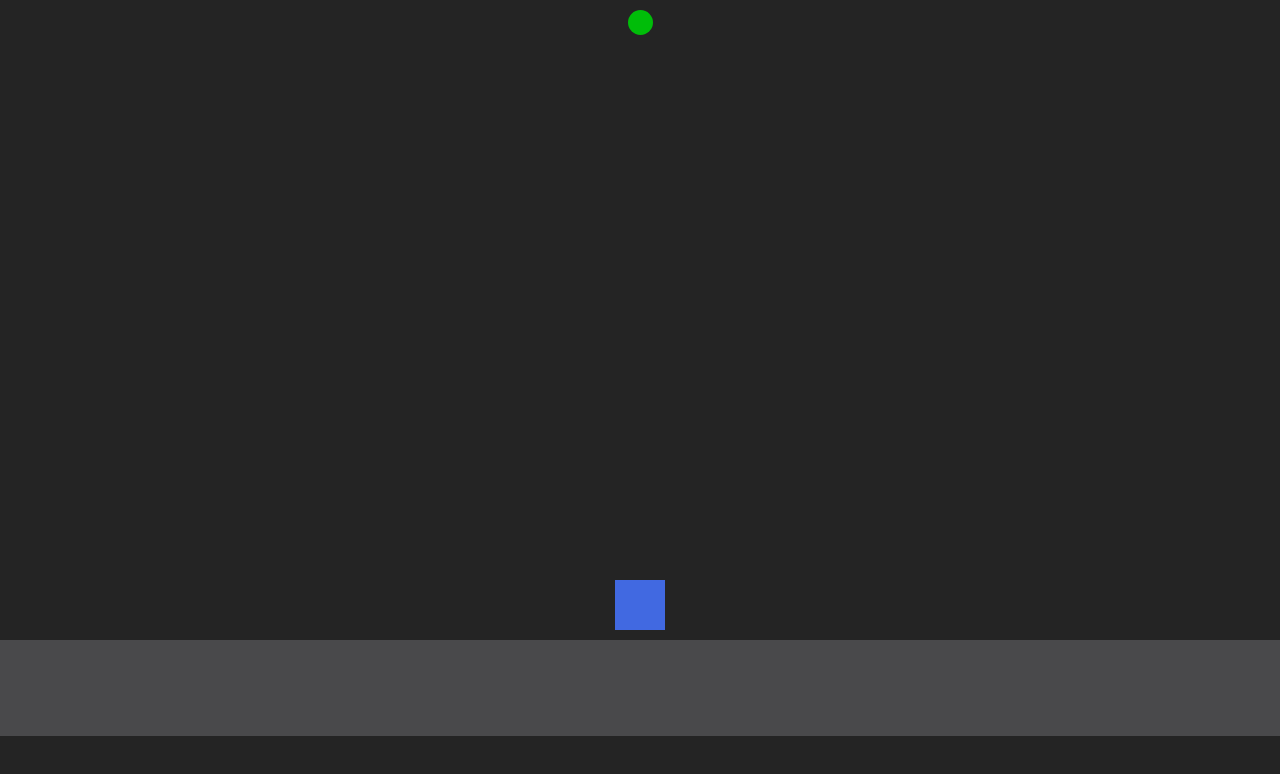
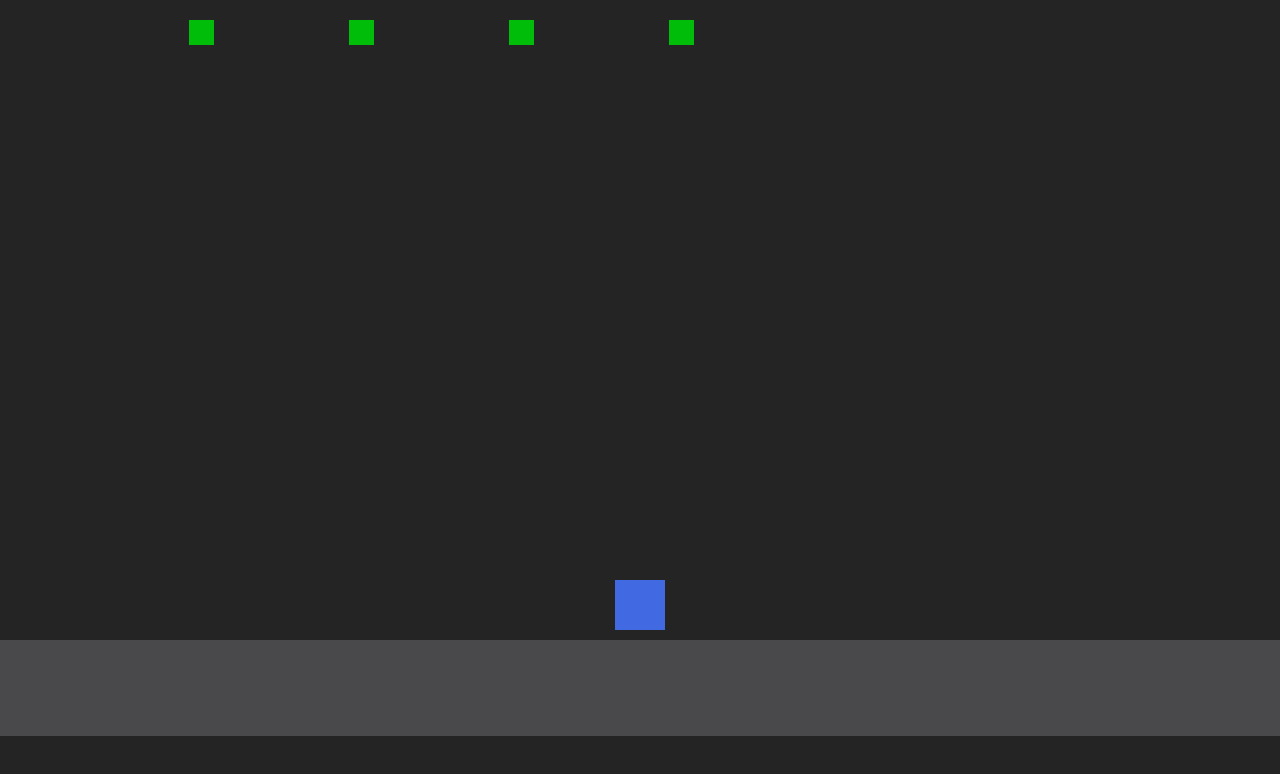
Before and after one commit to Pawior/Megamania-Atari-Game-In-The-Web, a website built with Vite: page index.html in a window 1280 px wide. Built offline with nearby package versions, Linux system fonts and the light colour scheme.

Commit message:
aliens are running away!

```diff
--- a/src/classes/Alien.ts
+++ b/src/classes/Alien.ts
@@ -1,18 +1,31 @@
 export class Alien {
-  alienHTML: HTMLDivElement | null;
+  alienHTML: HTMLDivElement;
   bgImage: any;
+  startLeft: number;
 
-  constructor(bgImage: any) {
-    this.alienHTML = null;
+  constructor(bgImage: any, startLeft: number) {
+    this.alienHTML = document.createElement("div");
     this.bgImage = bgImage;
+    this.startLeft = startLeft;
   }
 
   spawnAlien() {
     const gameBoard: HTMLDivElement = document.querySelector(
       "#game-board"
     ) as HTMLDivElement;
-    let alienDiv = document.createElement("div");
-    alienDiv.id = "alien";
-    gameBoard.appendChild(alienDiv);
+    this.alienHTML = document.createElement("div");
+    this.alienHTML.id = "alien";
+    this.alienHTML.style.left = this.startLeft + "px";
+    gameBoard.appendChild(this.alienHTML);
+  }
+  standardMove() {
+    let moveStep = 0;
+    let style = window.getComputedStyle(this.alienHTML);
+    let left = parseInt(style.getPropertyValue("left"));
+
+    setInterval(() => {
+      moveStep += 1;
+      this.alienHTML.style.left = `${left + moveStep}px`;
+    }, 1000 / 24);
   }
 }
--- a/src/classes/Player.ts
+++ b/src/classes/Player.ts
@@ -88,7 +88,11 @@ export class Player {
     }, 1000 / 24);
   }
   bestMovePlayer() {
-    let keys = {
+    interface Keys {
+      left: number;
+      right: number;
+    }
+    let keys: Keys = {
       left: 0,
       right: 0,
     };
@@ -104,20 +108,21 @@ export class Player {
     /// key detection (better to use addEventListener, but this will do)
     document.body.onkeyup = document.body.onkeydown = function (e) {
       let kc: number = e.keyCode || e.which;
-      keys[kc as keyof typeof keys] = e.type == "keydown"; // !BUG
+      // @ts-ignore:next-line
+      keys[kc as unknown as keyof Keys] = e.type == "keydown"; // !BUG
     };
 
     /// character movement update
 
     /// character control
     const detectCharacterMovement = () => {
-      if (keys[keys.left]) {
+      if (keys[keys.left as unknown as keyof Keys]) {
         this.playerHTML.style.left = left + "px";
-        left -= 5;
+        left -= 10;
       }
-      if (keys[keys.right]) {
+      if (keys[keys.right as unknown as keyof Keys]) {
         this.playerHTML.style.left = left + "px";
-        left += 5;
+        left += 10;
       }
     };
 
--- /dev/null
+++ b/src/functions/manageAliens.ts
@@ -0,0 +1,12 @@
+import { Alien } from "../classes/Alien";
+
+export const ManageAliens = (): void => {
+  let aliensAmount: number = 8;
+
+  for (let i = 0; i < 4; i++) {
+    console.log("robie aliena");
+    let alien = new Alien("img", i * 160);
+    alien.spawnAlien();
+    alien.standardMove();
+  }
+};
--- a/src/game.ts
+++ b/src/game.ts
@@ -1,13 +1,15 @@
 import { Player } from "./classes/Player";
 import { StatsBar } from "./classes/StatsBar";
 import { Alien } from "./classes/Alien";
+import { ManageAliens } from "./functions/manageAliens";
 export const Game = () => {
   console.log("start the game");
-  let alien = new Alien("img");
-  alien.spawnAlien();
+  // let alien = new Alien("img", 100);
+  // alien.spawnAlien();
   let player = new Player();
   // player.spawnPlayer();
   player.initialize();
   let statsBar = new StatsBar();
   statsBar.spawnStatsBar();
+  ManageAliens();
 };
--- a/src/style.css
+++ b/src/style.css
@@ -43,11 +43,12 @@
 #alien {
   width: 25px;
   height: 25px;
-  border-radius: 50%;
+  /* border-radius: 50%; */
   background-color: rgb(0, 189, 9);
   position: absolute;
   top: 10px;
   align-self: center;
+  margin: 10px;
 }
 body {
   margin: 0;
```
